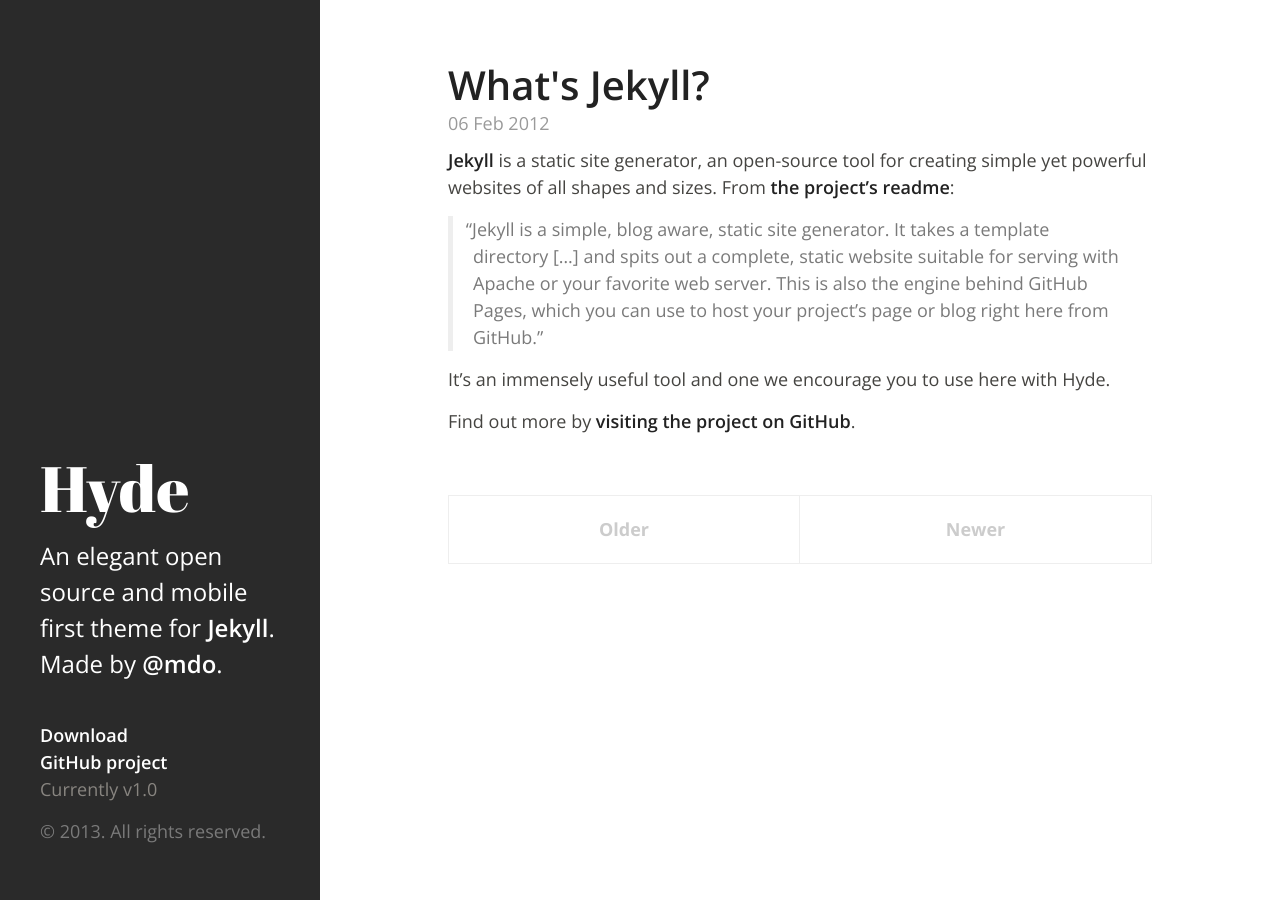
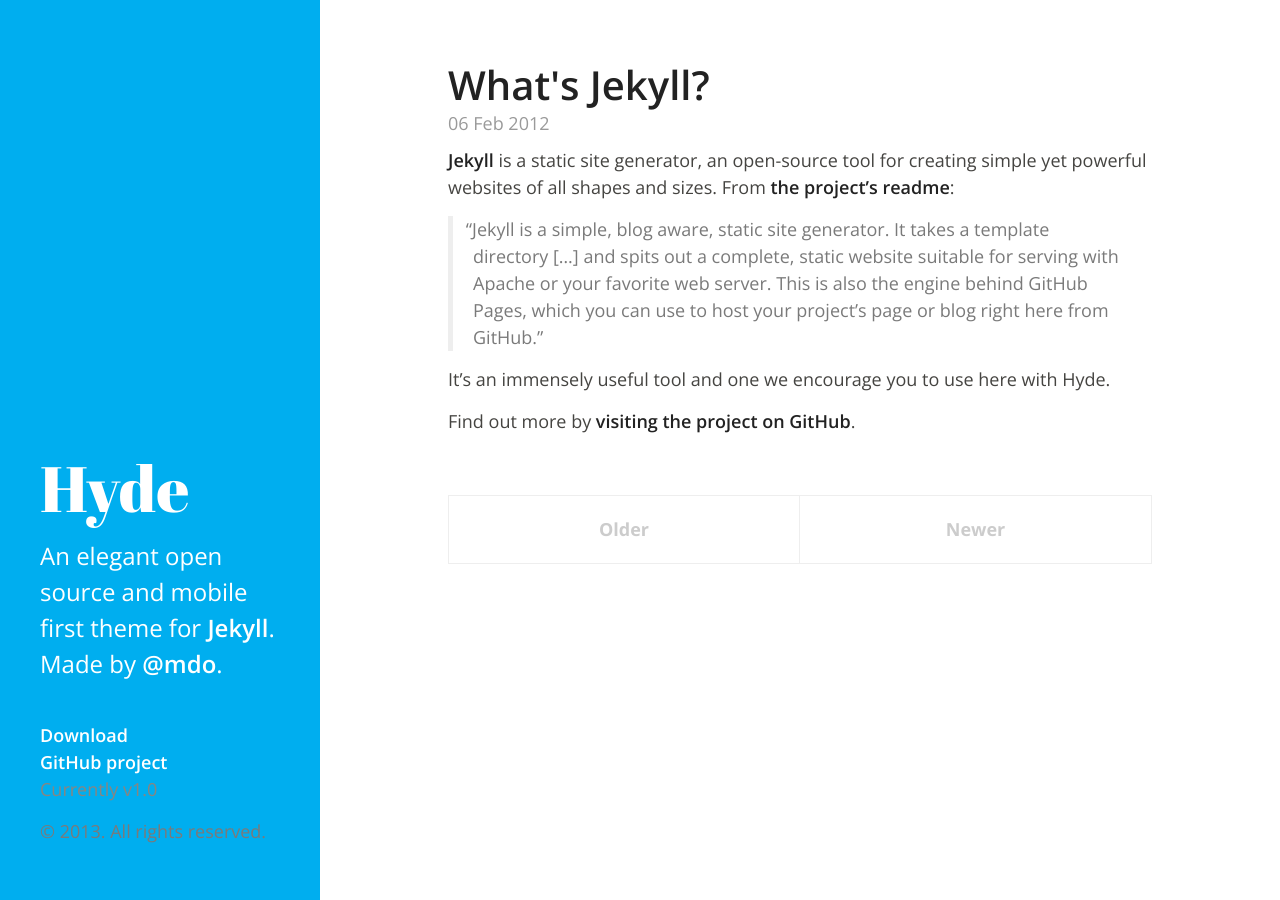
Before and after one commit to publicinnovation/blog, a Jekyll site: the page built from index.html, in a window 1280 px wide. Built offline with Jekyll 4.4.1, drawn with Linux system fonts in a browser that asks for light colours; Markdown is read by kramdown in place of the engine named in the settings; the list of posts is cut into pages by our own code.

Commit message:
add custom stylesheet

```diff
--- a/_layouts/default.html
+++ b/_layouts/default.html
@@ -13,6 +13,7 @@
 
     <!-- CSS -->
     <link rel="stylesheet" href="/public/css/hyde.css">
+    <link rel="stylesheet" href="/public/css/custom.css">
     <link rel="stylesheet" href="http://fonts.googleapis.com/css?family=Open+Sans:300,400italic,400,600,700|Abril+Fatface">
 
     <!-- Icons -->
--- /dev/null
+++ b/public/css/custom.css
@@ -0,0 +1,3 @@
+.masthead {
+	background-color: #00aeef;
+}
```
